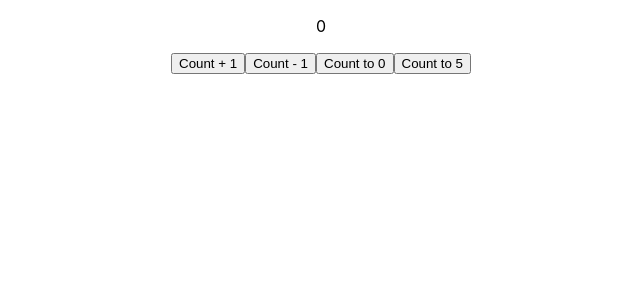
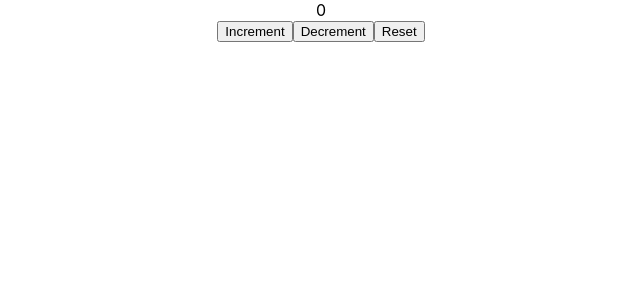
Before and after one commit to akashsnc/ReactDemoProject, a React (Create React App) app: page / in a window 1280 px wide. Shown: the top 300 px of the page, without its empty margins (319-959 px from the left). Built offline with nearby package versions, Linux system fonts and the light colour scheme.

Commit message:
render components

```diff
--- a/src/App.js
+++ b/src/App.js
@@ -1,11 +1,13 @@
-import './App.css';
-import React from 'react';
-import UseState from './render-components/UseState';
+import "./App.css";
+import React from "react";
+import UseState from "./render-components/UseState/UseState";
+import UseReducer from "./render-components/UseReducer/UseReducer";
 
 function App() {
   return (
     <div className="App">
-        <UseState/>
+      {/* <UseState /> */}
+      <UseReducer />
     </div>
   );
 }
--- /dev/null
+++ b/src/render-components/UseReducer/UseReducer.js
@@ -0,0 +1,32 @@
+import React, { useReducer } from "react";
+
+const initialState = 0;
+
+const reducer = (state, action) => {
+  switch (action) {
+    case "increment":
+      return state + 1;
+    case "decrement":
+      return state - 1;
+    case "reset":
+      return initialState;
+    default:
+      return state;
+  }
+};
+
+const UseReducer = () => {
+  const [count, dispatch] = useReducer(reducer, initialState);
+
+  console.log("UseReducer render");
+  return (
+    <div>
+      <div>{count}</div>
+      <button onClick={() => dispatch("increment")}>Increment</button>
+      <button onClick={() => dispatch("decrement")}>Decrement</button>
+      <button onClick={() => dispatch("reset")}>Reset</button>
+    </div>
+  );
+};
+
+export default UseReducer;
```
Also changed, not shown: src/render-components/UseState/UseState.js (renamed from src/render-components/UseState.js).
